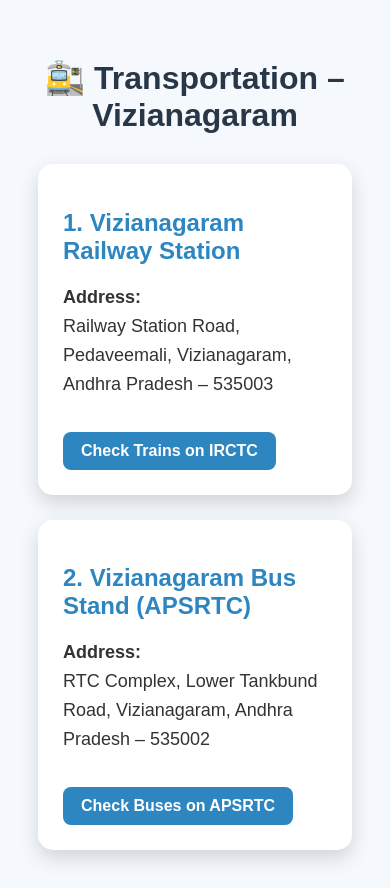
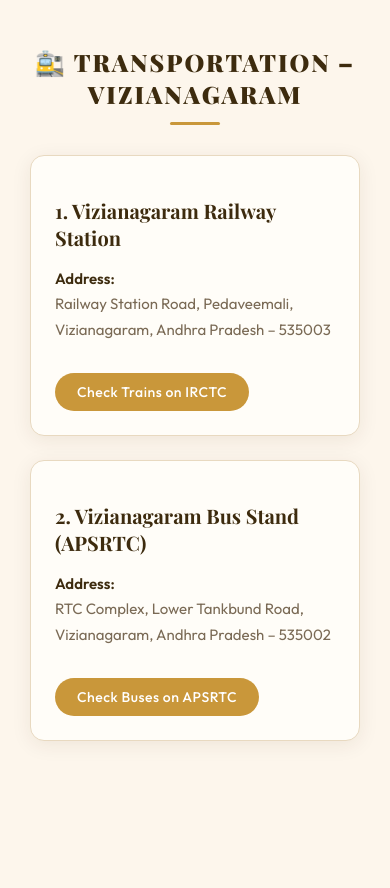
Before and after one commit to phantom-x-web/City-guide, a plain HTML site: page transportation.html in a window 390 px wide. After the commit the page ends 844 px from the top, so only its background shows below. Drawn offline with nearby package versions, Linux system fonts and the light colour scheme.

Commit message:
Refactor transportation.html for better styling
Updated styles and structure for improved design and responsiveness.

```diff
--- a/transportation.html
+++ b/transportation.html
@@ -3,72 +3,140 @@
 <head>
     <meta charset="UTF-8">
     <meta name="viewport" content="width=device-width, initial-scale=1.0">
+    <title>Railway Station & Bus Stand – Vizianagaram</title>
+    <link href="https://fonts.googleapis.com/css2?family=Playfair+Display:wght@700;900&family=Outfit:wght@300;400;500;600&display=swap" rel="stylesheet">
+    <style>
+        :root {
+            --gold:    #c9973a;
+            --gold-lt: #e8c47a;
+            --deep:    #1a1208;
+            --brown:   #3d2b0e;
+            --cream:   #fdf6ec;
+            --muted:   #7a6a55;
+            --card-bg: #fffdf8;
+            --border:  #e8d9c0;
+        }
 
-    <title>Railway Station & Bus Stand – Vizianagaram</title>
+        * { box-sizing: border-box; }
 
-    <style>
         body {
-            background-color: rgba(245, 248, 252);
-            font-family: Arial, sans-serif;
+            background-color: var(--cream);
+            font-family: 'Outfit', sans-serif;
             padding: 30px;
+            margin: 0;
+            color: var(--deep);
         }
 
         h1 {
             text-align: center;
-            color: rgb(40, 55, 71);
-            margin-bottom: 30px;
+            font-family: 'Playfair Display', serif;
+            font-weight: 900;
+            font-size: clamp(24px, 4vw, 40px);
+            color: var(--brown);
+            margin-bottom: 10px;
+            letter-spacing: 2px;
+            text-transform: uppercase;
+        }
+
+        h1::after {
+            content: '';
+            display: block;
+            width: 50px;
+            height: 3px;
+            background: var(--gold);
+            margin: 12px auto 30px;
+            border-radius: 2px;
         }
 
         /* GRID CONTAINER */
         .transport-grid {
             display: grid;
             grid-template-columns: repeat(auto-fit, minmax(300px, 1fr));
-            gap: 25px;
+            gap: 24px;
+            max-width: 1000px;
+            margin: 0 auto;
         }
 
         /* CARD STYLE */
         .transport-card {
-            background-color: #ffffff;
-            padding: 25px;
-            border-radius: 15px;
-            box-shadow: 0 8px 20px rgba(0,0,0,0.15);
+            background-color: var(--card-bg);
+            padding: 24px;
+            border-radius: 14px;
+            box-shadow: 0 4px 20px rgba(61,43,14,0.08);
+            border: 1px solid var(--border);
+            transition: transform 0.3s ease, box-shadow 0.3s ease;
+            position: relative;
+            overflow: hidden;
         }
 
+        .transport-card::before {
+            content: '';
+            position: absolute;
+            top: 0; left: 0; right: 0;
+            height: 3px;
+            background: linear-gradient(to right, var(--brown), var(--gold));
+            opacity: 0;
+            transition: opacity 0.3s ease;
+            border-radius: 14px 14px 0 0;
+        }
+
+        .transport-card:hover {
+            transform: translateY(-7px);
+            box-shadow: 0 16px 40px rgba(61,43,14,0.14);
+        }
+
+        .transport-card:hover::before { opacity: 1; }
+
         .transport-card h2 {
-            color: rgb(46, 134, 193);
-            margin-bottom: 10px;
+            font-family: 'Playfair Display', serif;
+            font-size: 20px;
+            font-weight: 700;
+            color: var(--brown);
+            margin-bottom: 12px;
         }
 
         .transport-card p {
-            font-size: 18px;
-            color: #333;
-            line-height: 1.6;
+            font-size: 15px;
+            color: var(--muted);
+            line-height: 1.7;
+        }
+
+        .transport-card p strong {
+            color: var(--brown);
+            font-weight: 600;
         }
 
         /* LINK BUTTON */
         .transport-card a {
             display: inline-block;
-            margin-top: 15px;
-            padding: 10px 18px;
-            background-color: rgb(46, 134, 193);
+            margin-top: 16px;
+            padding: 10px 22px;
+            background-color: var(--gold);
             color: white;
             text-decoration: none;
-            font-weight: bold;
-            border-radius: 8px;
+            font-weight: 500;
+            font-family: 'Outfit', sans-serif;
+            font-size: 14px;
+            letter-spacing: 0.5px;
+            border-radius: 30px;
+            transition: background 0.3s ease, transform 0.2s ease, box-shadow 0.2s ease;
         }
 
         .transport-card a:hover {
-            background-color: rgb(41, 128, 185);
+            background-color: var(--brown);
+            transform: translateY(-2px);
+            box-shadow: 0 6px 20px rgba(201,151,58,0.35);
         }
+
+        /* SCROLLBAR */
+        ::-webkit-scrollbar { width: 8px; }
+        ::-webkit-scrollbar-track { background: var(--cream); }
+        ::-webkit-scrollbar-thumb { background: var(--gold); border-radius: 10px; }
     </style>
 </head>
-
 <body>
-
 <h1>🚉 Transportation – Vizianagaram</h1>
-
 <div class="transport-grid">
-
     <!-- Railway Station -->
     <div class="transport-card">
         <h2>1. Vizianagaram Railway Station</h2>
@@ -76,12 +144,10 @@
             <strong>Address:</strong><br>
             Railway Station Road, Pedaveemali, Vizianagaram, Andhra Pradesh – 535003
         </p>
-
         <a href="https://www.irctc.co.in/nget/train-search" target="_blank">
             Check Trains on IRCTC
         </a>
     </div>
-
     <!-- Bus Stand -->
     <div class="transport-card">
         <h2>2. Vizianagaram Bus Stand (APSRTC)</h2>
@@ -89,13 +155,10 @@
             <strong>Address:</strong><br>
             RTC Complex, Lower Tankbund Road, Vizianagaram, Andhra Pradesh – 535002
         </p>
-
         <a href="https://apsrtclivetrack.com/" target="_blank">
             Check Buses on APSRTC
         </a>
     </div>
-
 </div>
-
 </body>
 </html>
```
